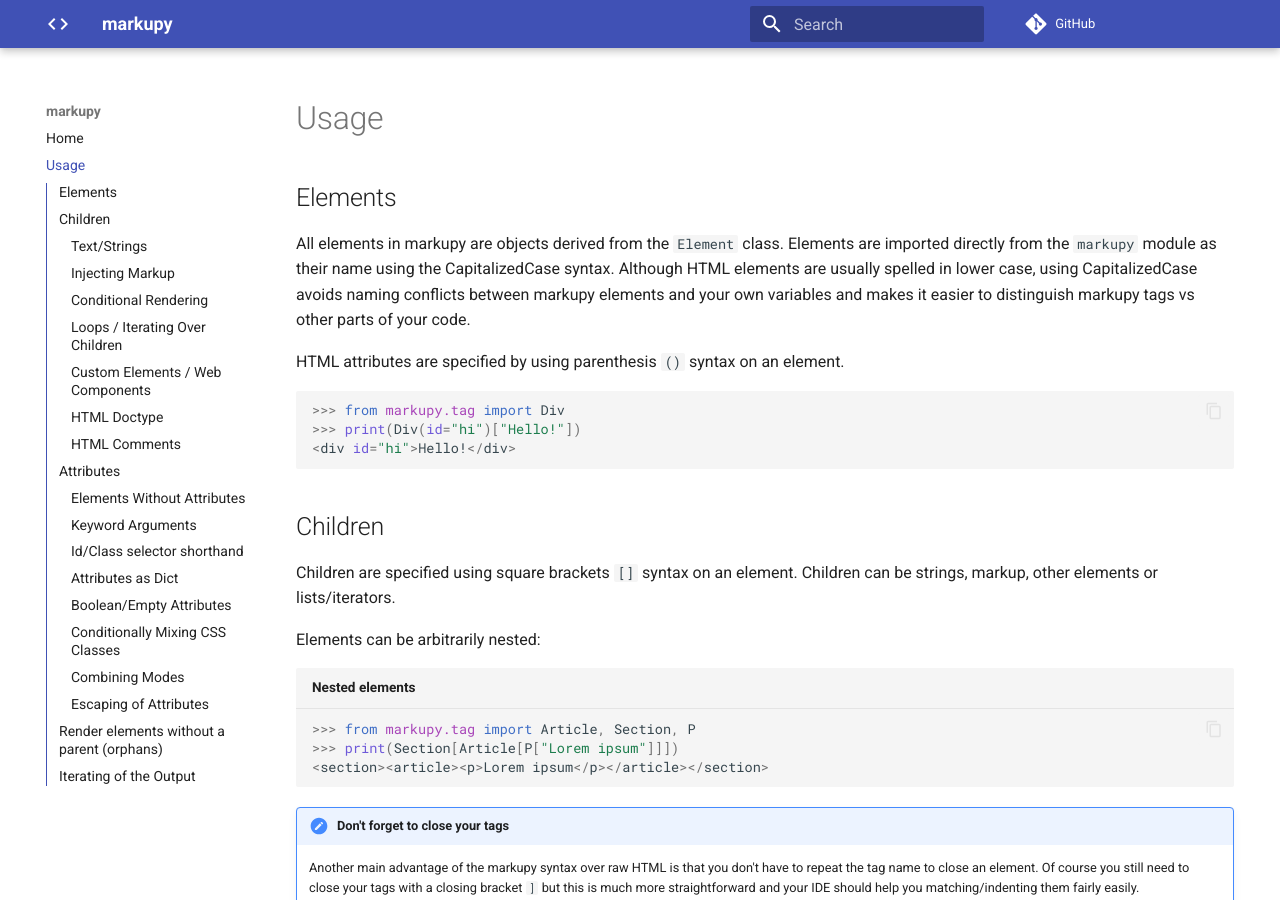
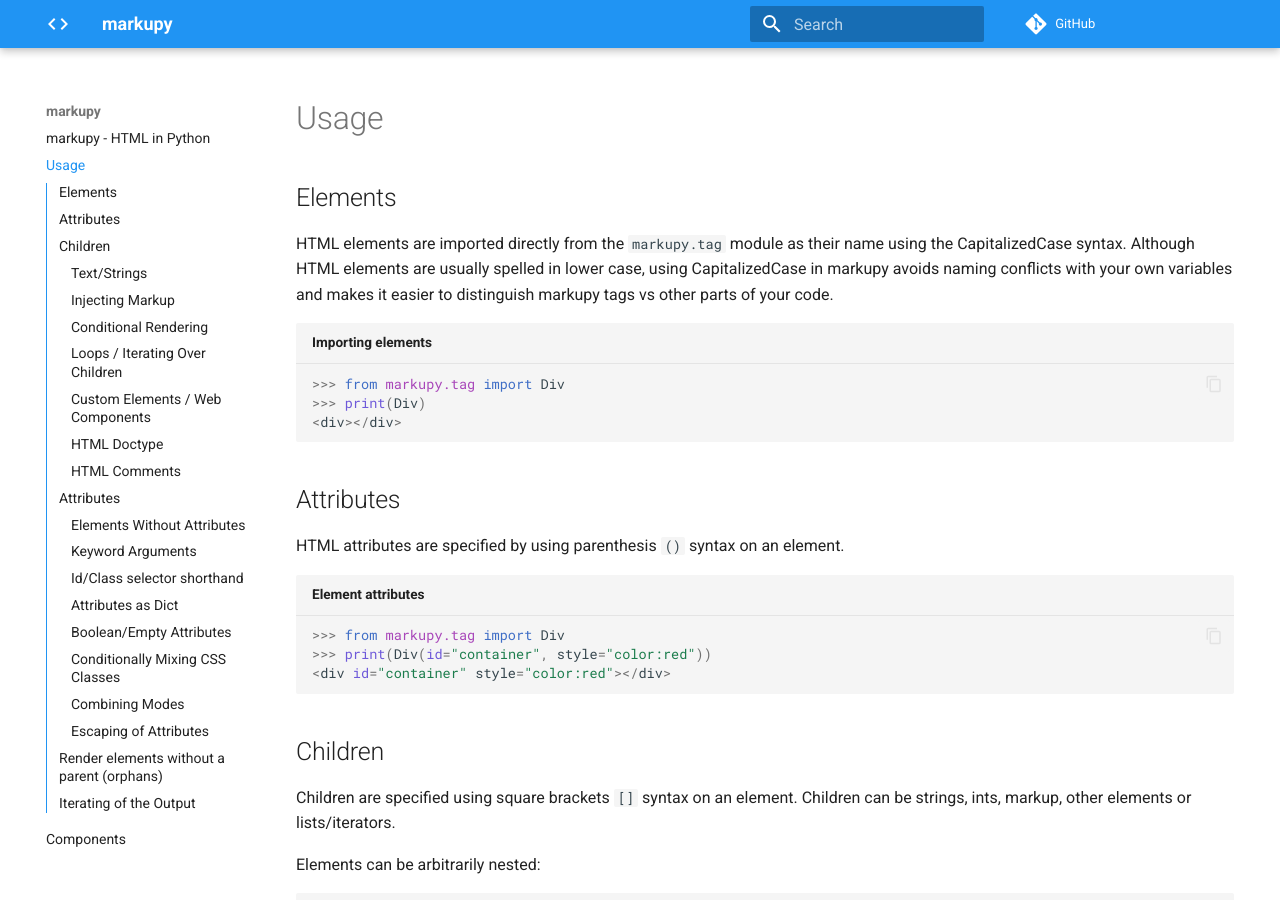
Before and after one commit to witiz/markupy, an MkDocs documentation site: the page built from docs/usage.md, in a window 1280 px wide and 900 px high. Built offline with MkDocs 1.6.1 and Material for MkDocs 9.7.7, drawn with Linux system fonts in a browser that asks for light colours; comment, search, counter and statistics services are not loaded; some of the changed text lies outside the part shown.

Commit message:
Update docs

````diff
--- a/docs/usage.md
+++ b/docs/usage.md
@@ -2,22 +2,28 @@
 
 ## Elements
 
-All elements in markupy are objects derived from the `Element` class.
-Elements are imported directly from the `markupy` module as their name using the CapitalizedCase syntax. Although HTML elements are usually spelled in lower case, using CapitalizedCase avoids naming conflicts between markupy elements and your own variables and makes it easier to distinguish markupy tags vs other parts of your code.
+HTML elements are imported directly from the `markupy.tag` module as their name using the CapitalizedCase syntax. Although HTML elements are usually spelled in lower case, using CapitalizedCase in markupy avoids naming conflicts with your own variables and makes it easier to distinguish markupy tags vs other parts of your code.
 
+```python title="Importing elements"
+>>> from markupy.tag import Div
+>>> print(Div)
+<div></div>
+```
+
+## Attributes
 
 HTML attributes are specified by using parenthesis `()` syntax on an element.
 
-```python
+```python title="Element attributes"
 >>> from markupy.tag import Div
->>> print(Div(id="hi")["Hello!"])
-<div id="hi">Hello!</div>
+>>> print(Div(id="container", style="color:red"))
+<div id="container" style="color:red"></div>
 ```
 
 ## Children
 
 Children are specified using square brackets `[]` syntax on an element.
-Children can be strings, markup, other elements or lists/iterators.
+Children can be strings, ints, markup, other elements or lists/iterators.
 
 Elements can be arbitrarily nested:
 
@@ -234,6 +237,7 @@
 
 HTML attribute         | markupy attribute      | HTML to markupy conversion
 -----------------------|------------------------|----------------------------
+`class="..."`          | `class_="..."`         | trailing underscore `_` is meaningless
 `data-value="..."`     | `dataValue="..."`      | `kebab-case` ➜ `mixedCase`
 `v-on:click="..."`     | `vOn__click="..."`     | colon `:` ➜ double underscore `__`
 `@click="..."`         | `_click="..."`         | leading at `@` ➜ leading underscore `_`
--- a/mkdocs.yml
+++ b/mkdocs.yml
@@ -3,6 +3,8 @@
 repo_url: https://github.com/witiz/markupy
 theme:
   name: material
+  palette:
+    primary: blue
   features:
     - content.code.copy
     - toc.integrate
@@ -11,6 +13,11 @@
 nav:
   - README.md
   - usage.md
+  - components.md
+extra:
+  analytics:
+    provider: google
+    property: G-NWHXG5WE1Q
 markdown_extensions:
   - admonition
   - pymdownx.highlight:
````
Also changed, not shown: other parts of docs/usage.md (+3 -6 lines), docs/README.md (+2 -4 lines), docs/components.md (added, +111 -0 lines).
